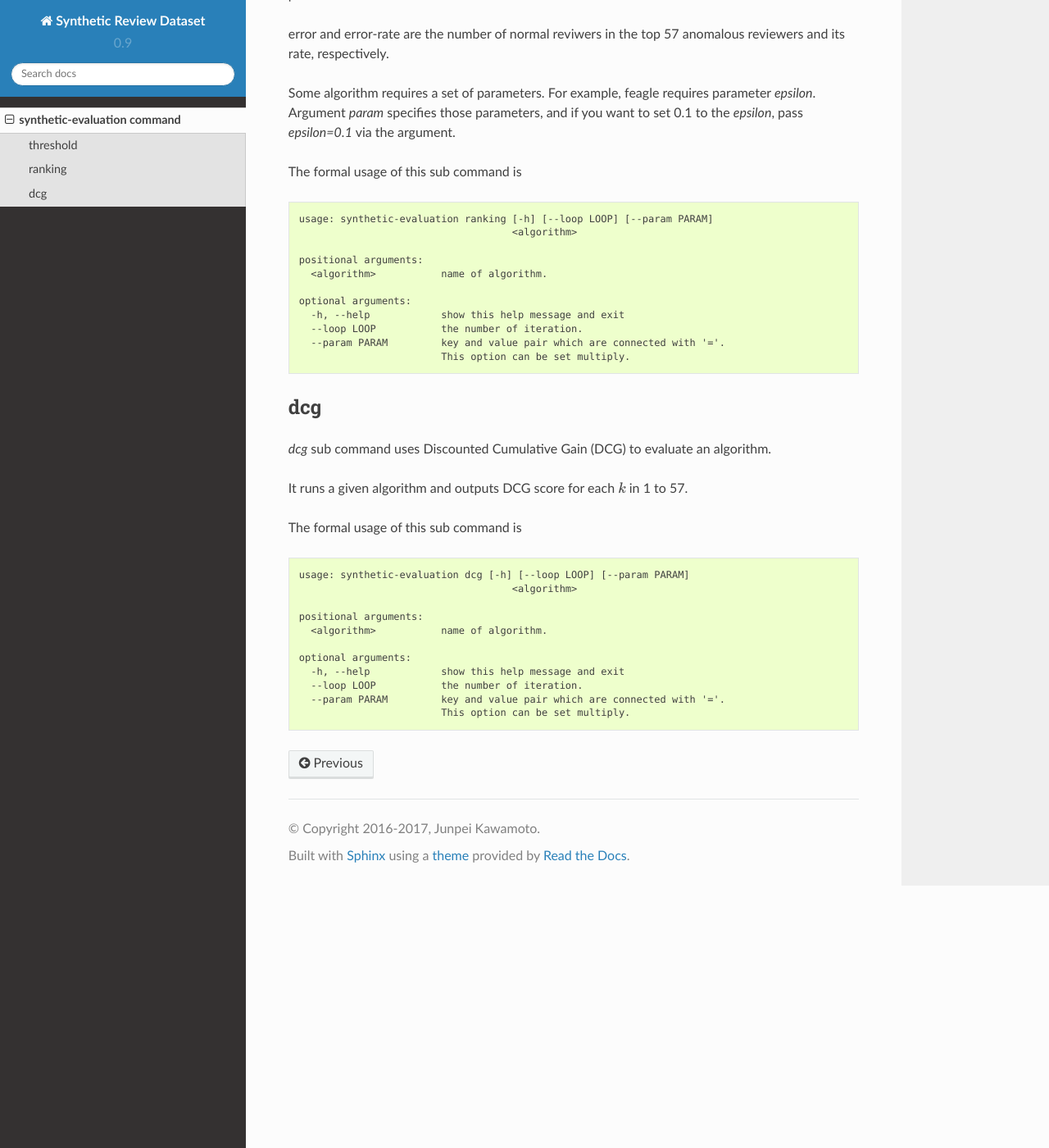
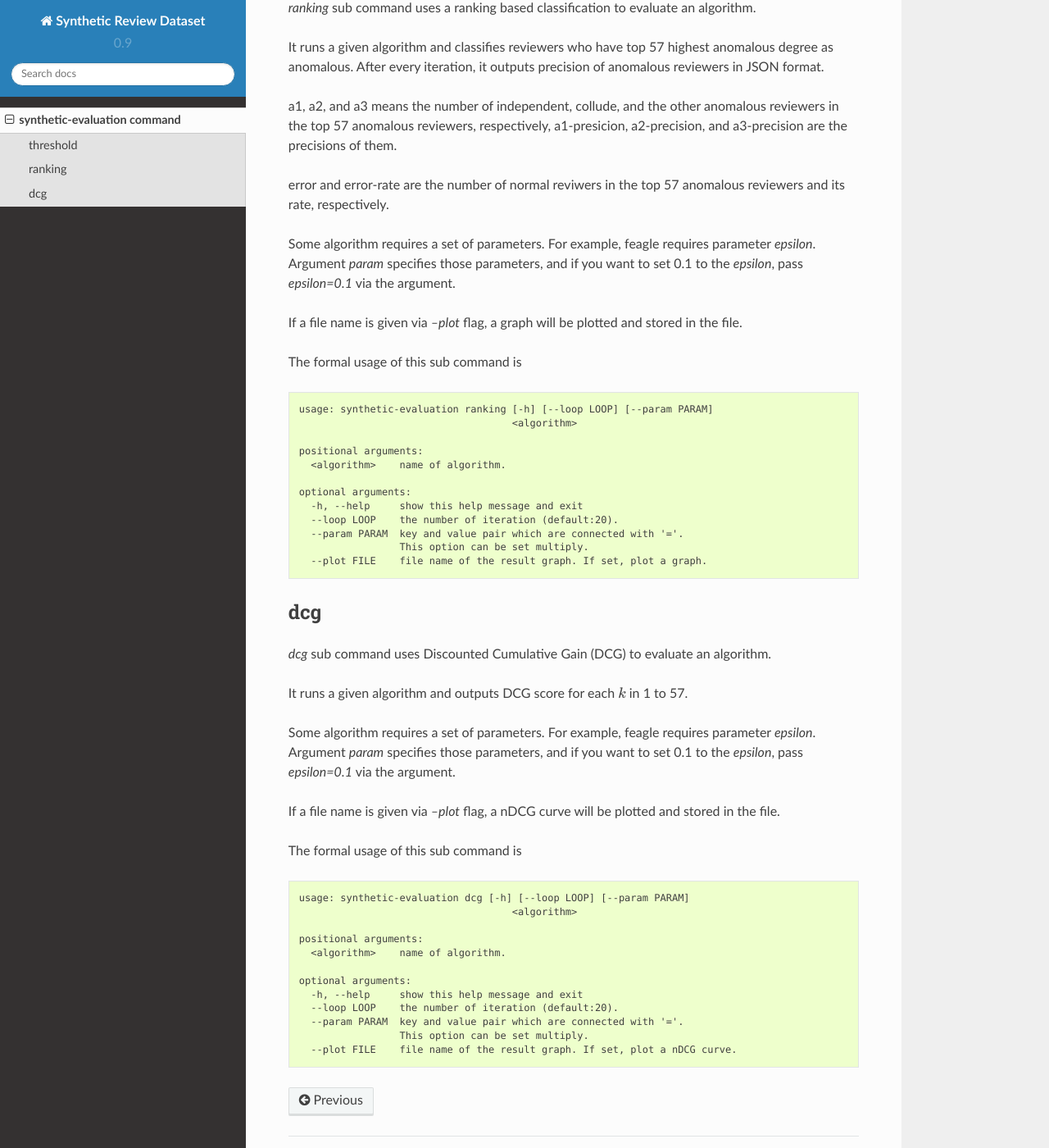
Before and after one commit to rgmining/synthetic, a Sphinx documentation site: the page built from docs/source/scripts.rst, in a window 1280 px wide and 1400 px high, scrolled down 1197 px. Shown: the whole window at 82% size. Built offline with Sphinx 7.4.7 and the Read the Docs theme 2.0.0, drawn with Linux system fonts in a browser that asks for light colours; some of the changed text lies outside the part shown.

Commit message:
Update document site.

```diff
--- a/docs/source/scripts.rst
+++ b/docs/source/scripts.rst
@@ -19,8 +19,13 @@
 
 It runs a given algorithm and classifies reviewers whose anomalous degree is
 grator than or equal to a threshold as anomalous.
-Moving the threshold from 0.0 to 1.0, evaluates the precision and recall of
-reviewers classfied in anomalous reviewers.
+
+Moving the threshold from 0.0 to 1.0, evaluates true positive score,
+true negative score, false positive score, and false negative score.
+
+The output is a list of JSON object which has a threshold value,
+true positive score, true negative score, false positive score,
+and false negative score.
 
 The output is a list of JSON object which has a threshold value,
 the precision and recall values for the threshold.
@@ -30,6 +35,9 @@
 if you want to set 0.1 to the `epsilon`, pass `epsilon=0.1` via the
 argument.
 
+If a file name is given via `--plot` flag, a ROC curve will be plotted and
+stored in the file.
+
 The formal usage of this sub command is
 
 .. code-block:: none
@@ -38,14 +46,14 @@
                                         <algorithm>
 
   positional arguments:
-    <algorithm>           name of algorithm.
+    <algorithm>    name of algorithm.
 
   optional arguments:
-    -h, --help            show this help message and exit
-    --loop LOOP           the number of iteration.
-    --param PARAM         key and value pair which are connected with '='.
-                          This option can be set multiply.
-
+    -h, --help     show this help message and exit
+    --loop LOOP    the number of iteration (default:20).
+    --param PARAM  key and value pair which are connected with '='.
+                   This option can be set multiply.
+    --plot FILE    file name of the result graph. If set, plot an ROC curve.
 
 ranking
 --------
@@ -69,6 +77,9 @@
 if you want to set 0.1 to the `epsilon`, pass `epsilon=0.1` via the
 argument.
 
+If a file name is given via `--plot` flag, a graph will be plotted and
+stored in the file.
+
 The formal usage of this sub command is
 
 .. code-block:: none
@@ -77,14 +88,14 @@
                                       <algorithm>
 
   positional arguments:
-    <algorithm>           name of algorithm.
+    <algorithm>    name of algorithm.
 
   optional arguments:
-    -h, --help            show this help message and exit
-    --loop LOOP           the number of iteration.
-    --param PARAM         key and value pair which are connected with '='.
-                          This option can be set multiply.
-
+    -h, --help     show this help message and exit
+    --loop LOOP    the number of iteration (default:20).
+    --param PARAM  key and value pair which are connected with '='.
+                   This option can be set multiply.
+    --plot FILE    file name of the result graph. If set, plot a graph.
 
 dcg
 ----
@@ -92,6 +103,14 @@
 algorithm.
 
 It runs a given algorithm and outputs DCG score for each :math:`k` in 1 to 57.
+
+Some algorithm requires a set of parameters. For example, feagle requires
+parameter `epsilon`. Argument `param` specifies those parameters, and
+if you want to set 0.1 to the `epsilon`, pass `epsilon=0.1` via the
+argument.
+
+If a file name is given via `--plot` flag, a nDCG curve will be plotted and
+stored in the file.
 
 The formal usage of this sub command is
 
@@ -101,10 +120,11 @@
                                       <algorithm>
 
   positional arguments:
-    <algorithm>           name of algorithm.
+    <algorithm>    name of algorithm.
 
   optional arguments:
-    -h, --help            show this help message and exit
-    --loop LOOP           the number of iteration.
-    --param PARAM         key and value pair which are connected with '='.
-                          This option can be set multiply.
+    -h, --help     show this help message and exit
+    --loop LOOP    the number of iteration (default:20).
+    --param PARAM  key and value pair which are connected with '='.
+                   This option can be set multiply.
+    --plot FILE    file name of the result graph. If set, plot a nDCG curve.
```
